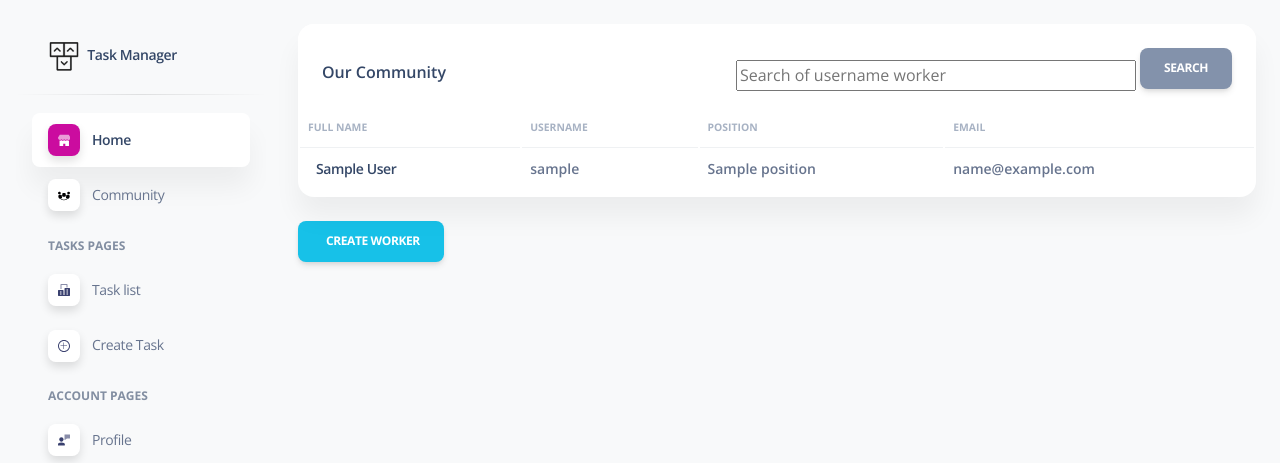
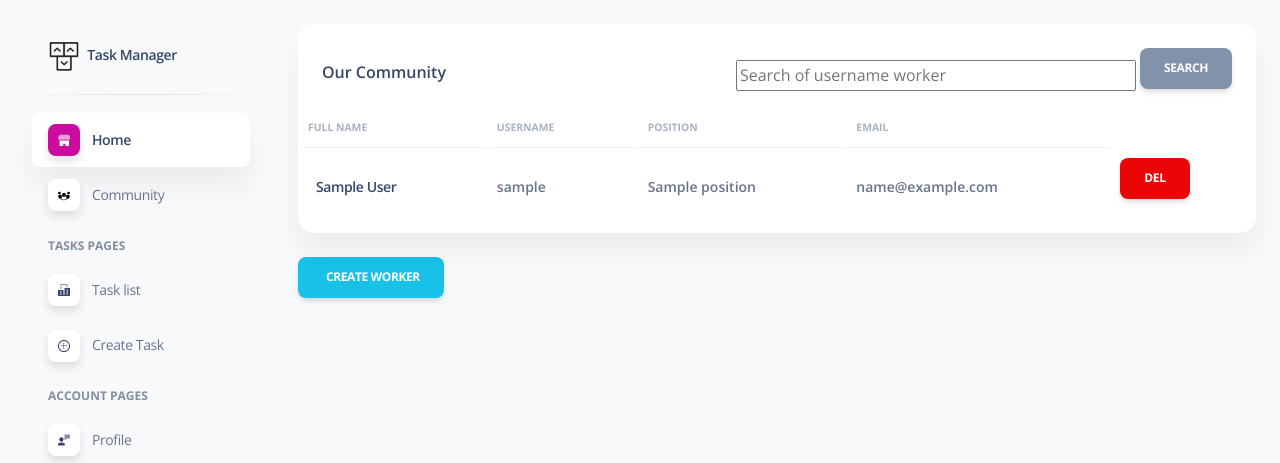
Before and after one commit to bezhevets/company_task_manager, a Django app: page /worker/community/ in a window 1280 px wide. Shown: the top 463 px of the page. Run offline with Django 4.2, Linux system fonts and the light colour scheme; a user stored in the database is signed in; tables that the repository leaves empty hold one stand-in row (values such as "Sample post"); some libraries are stand-ins or nearby versions.

Commit message:
Added delete button to worker list

```diff
--- a/templates/cabinet/worker_list.html
+++ b/templates/cabinet/worker_list.html
@@ -49,6 +49,11 @@
                         <td>
                           <p class="text-sm font-weight-bold mb-0">{{ worker.email }}</p>
                         </td>
+                        {% if user.is_superuser %}
+                        <td>
+                          <a class="btn btn-danger" href="{% url 'cabinet:worker-delete' pk=worker.id %}">Del</a>
+                        </td>
+                        {% endif %}
                       </tr>
                     {% endfor %}
                   {% else %}
@@ -68,7 +73,9 @@
         </div>
       </div>
     </div>
-    <a class="btn btn-info link-to-page" href="{% url 'cabinet:worker-create' %}">
-      <span class="nav-link-text ms-1">Create Worker</span>
-    </a>
+    {% if user.is_superuser %}
+      <a class="btn btn-info link-to-page" href="{% url 'cabinet:worker-create' %}">
+        <span class="nav-link-text ms-1">Create Worker</span>
+      </a>
+    {% endif %}
 {% endblock content %}
--- a/templates/includes/sidebar.html
+++ b/templates/includes/sidebar.html
@@ -32,6 +32,7 @@
           <span class="nav-link-text ms-1">Home</span>
         </a>
       </li>
+      {% if request.user.is_authenticated  %}
       <li class="nav-item">
         <a class="nav-link {% if 'task-list' in segment %} active" {% endif %} " href="{% url 'cabinet:worker-list' %}">
           <div class="icon icon-shape icon-sm shadow border-radius-md bg-white text-center me-2 d-flex align-items-center justify-content-center">
@@ -68,9 +69,6 @@
           <span class="nav-link-text ms-1">Community</span>
         </a>
       </li>
-
-    {% if request.user.is_authenticated  %}
-
       <li class="nav-item mt-3">
         <h6 class="ps-4 ms-2 text-uppercase text-xs font-weight-bolder opacity-6">Tasks pages</h6>
       </li>
```
